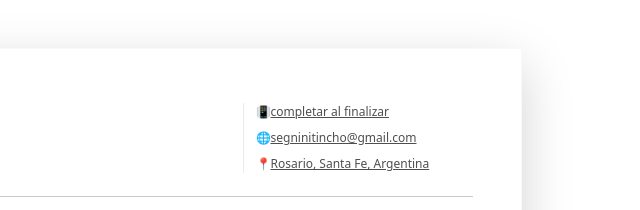
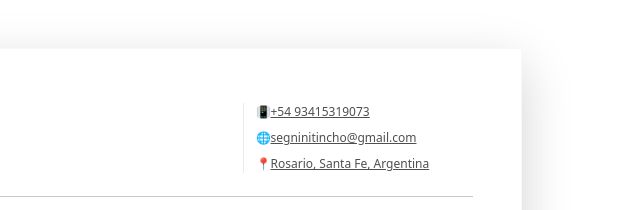
Before and after one commit to cv-martinsegnini/cv-martinsegnini.github.io, a plain HTML site: page index.html in a window 1280 px wide. Shown: the top 210 px of the page, 640-1280 px from the left. Drawn offline with nearby package versions, Linux system fonts and the light colour scheme.

Commit message:
agregado el telefono
me habia olvidado de modificar esto ultimo

```diff
--- a/index.html
+++ b/index.html
@@ -29,7 +29,7 @@
                         <!-- Contacto y Ubi -->
                         <div class="resume-contact col-12 col-md-6 col-lg-4 col-xl-3">
                             <ul class="list-unstyled mb-0">
-                                <li class="mb-2">📳<a class="resume-link" href="tel:#">completar al finalizar</a></li>
+                                <li class="mb-2">📳<a class="resume-link" href="tel:+54 9 341 531-9073">+54 93415319073</a></li>
                                 <!-- Dado que trabajo de manager en una comunidad de streamers no quiero filtrar mi numero asi que lo dejo para el final-->
                                 <li class="mb-2">🌐<a class="resume-link"
                                         href="mailto:segninitincho@gmail.com">segninitincho@gmail.com</a></li>
```
